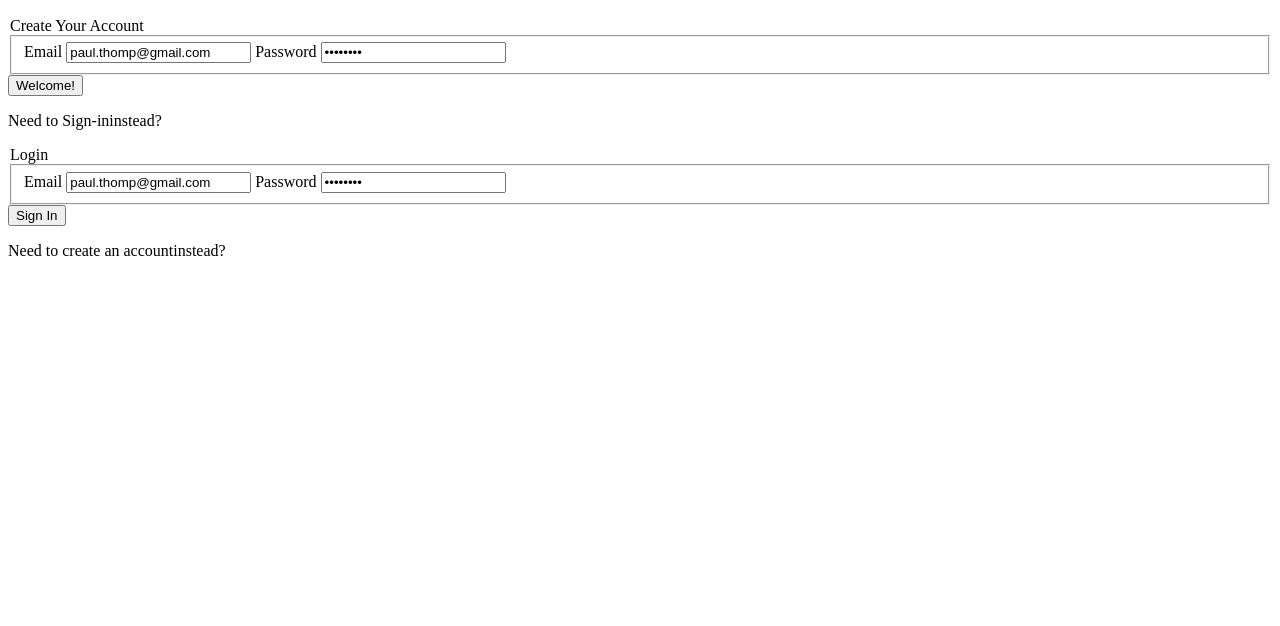
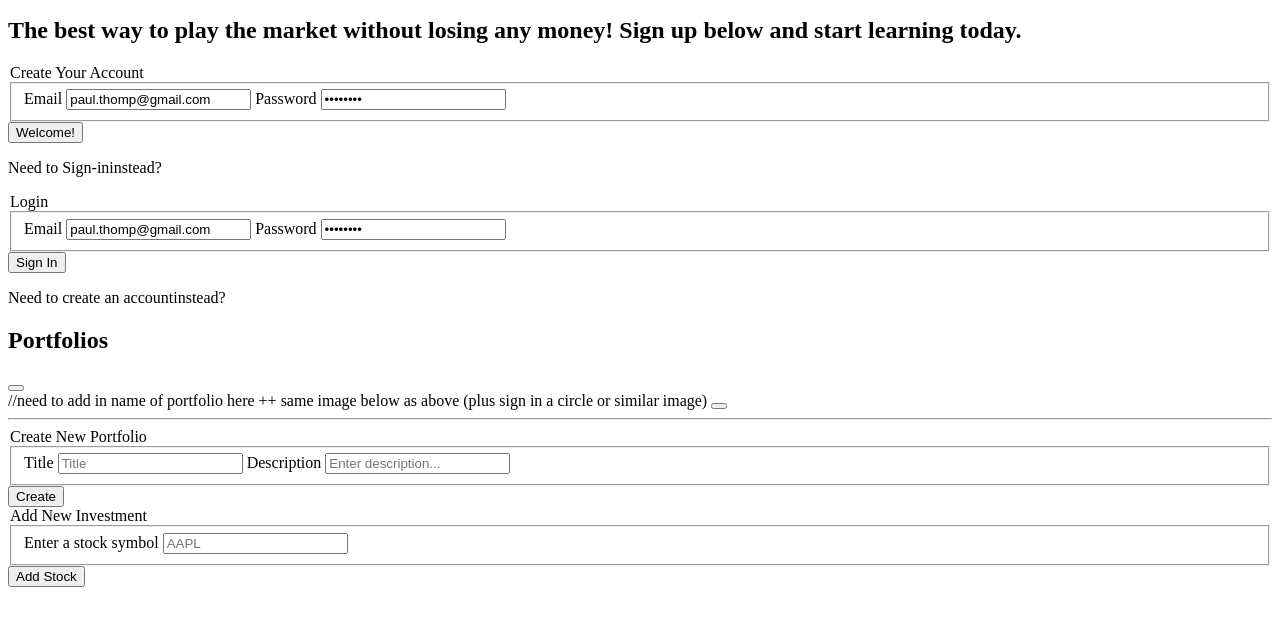
Before and after one commit to calorab/investment-simulator-full-stack-capstone, a website: page public/index.html in a window 1280 px wide. Shown: the part 50-676 px from the top of the page. Drawn offline with Linux system fonts and the light colour scheme.

Commit message:
added more html

```diff
--- a/package.json
+++ b/package.json
@@ -9,8 +9,9 @@
         "body-parser": "^1.15.2",
         "cors": "^2.8.4",
         "express": "^4.14.0",
+        "highcharts": "^6.1.4",
+        "moment": "^2.18.1",
         "mongodb": "^2.2.9",
-        "moment": "^2.18.1",
         "mongoose": "^4.5.10",
         "passport": "^0.3.2",
         "passport-http": "^0.3.0",
--- a/public/index.html
+++ b/public/index.html
@@ -17,6 +17,7 @@
     </section>
 
     <div id="homePage">
+        <h2 class="tagLine">The best way to play the market without losing any money! Sign up below and start learning today.</h2>
         <form class="createAccountForm">
             <legend>Create Your Account</legend>
             <fieldset>
@@ -31,26 +32,57 @@
     </div>
 
     <div id="loginPage">
-        <form class="login-form">
+        <form class="loginForm">
             <legend>Login</legend>
             <fieldset>
                 <label for="loginUsername">Email</label>
-                <input type="email" id="loginUsername" placeholder="OtisThePug@hotmail.com" value="paul.thomp@gmail.com">
+                <input type="email" id="loginUsername" placeholder="hamsterdance123@netscape.com" value="paul.thomp@gmail.com">
                 <label for="loginPassword">Password</label>
-                <input type="password" id="loginPassword" placeholder="Lt_Fish1902" value="pass2018">
+                <input type="password" id="loginPassword" placeholder="Mypassword1" value="pass2018">
             </fieldset>
             <button type="submit" class="submit-button" id="login-button">Sign In</button>
         </form>
         <p>Need to <span id="goToHomepage">create an account</span>instead?</p>
     </div>
 
-    <div id="userDashboard"></div>
+    <div id="userDashboard">
+        <h2>Portfolios</h2>
+        <button id="goToNewPortfolio" style="background-image: "></button>
+        <section id="portfolioSection"></section>
+    </div>
 
-    <div id="portfolioDashboard"></div>
+    <div id="portfolioDashboard">
+        //need to add in name of portfolio here ++ same image below as above (plus sign in a circle or similar image)
+        <button id="searchInvestments" style="background-image: "></button>
+        <section id="portfolioStats"></section>
+        <hr class="breakLine">
+        <section id="portfolioCharts"></section>
+    </div>
 
-    <div id="newPortfolio"></div>
+    <div id="newPortfolio">
+        <form class="newPortfolioForm">
+            <legend>Create New Portfolio</legend>
+            <fieldset>
+                <label for="newPortfolioTitle">Title</label>
+                <input type="email" id="portfolioTitle" placeholder="Title">
+                <label for="newPortfolioDescription">Description</label>
+                <input type="text" id="newPortfolioDescription" placeholder="Enter description...">
+            </fieldset>
+            <button type="submit" id="createNewPortfolio">Create</button>
+        </form>
+    </div>
 
-    <div id="addInvestment"></div>
+    <div id="addInvestment">
+        <form class="newInvestmentForm">
+            <legend>Add New Investment</legend>
+            <fieldset>
+                <label for="newPortfolioTitle">Enter a stock symbol</label>
+                <input type="search" id="stockSearch" placeholder="AAPL">
+            </fieldset>
+            <button type="submit" class="submit-button" id="createNewPortfolio">Add Stock</button>
+        </form>
+        <div class="stockSearchResults"></div>
+    </div>
 
     <script src="client.js"></script>
 
```
Also changed, not shown: 1 other file.
